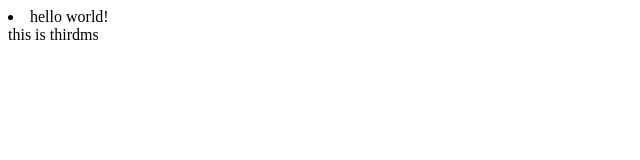
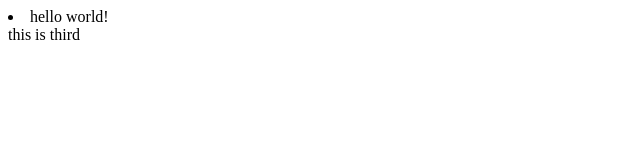
Before and after one commit to homelessDandelion/networkInteraction.github.io, a plain HTML site: page index.html in a window 1280 px wide. Shown: the full height of the page, 0-640 px from the left. Drawn offline with Linux system fonts and the light colour scheme.

Commit message:
第五次修改

```diff
--- a/index.html
+++ b/index.html
@@ -8,6 +8,6 @@
     <li>
         hello world!
     </li>
-this is thirdms
+this is third
 </body>
 </html>
```
